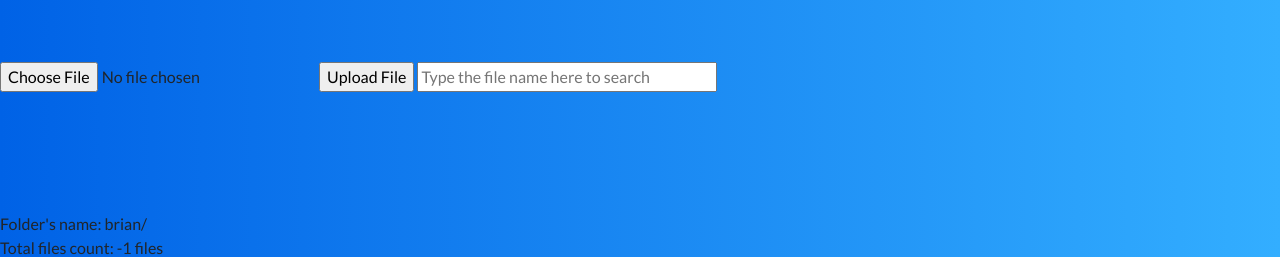
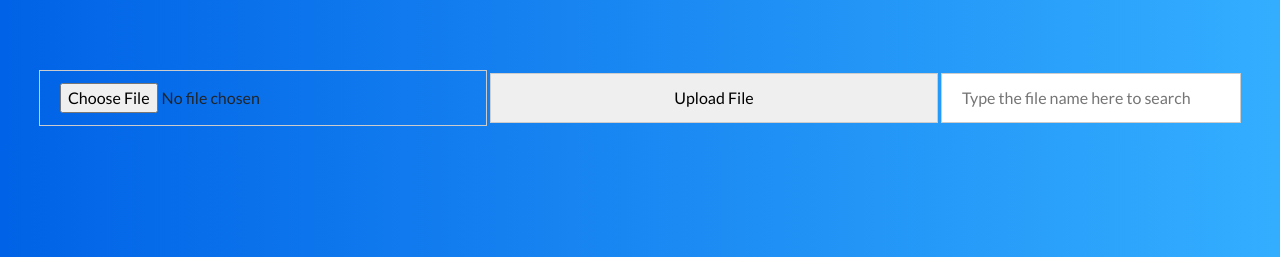
Before and after one commit to ewrybovic/Not-Google-Drive, a PHP site: page /profile.php in a window 1280 px wide. Shown: the part 106-363 px from the top of the page. Run offline with PHP 8.4, Linux system fonts and the light colour scheme; a user stored in the database is signed in.

Commit message:
style profile page

```diff
--- a/css/login.css
+++ b/css/login.css
@@ -17,6 +17,18 @@
   box-shadow: 0 0.5rem 1rem 0 rgba(0, 0, 0, 0.1);
 }
 
+.download{
+  display: center;
+  text-align: center;
+}
+.inputLogin{
+  width: 35%;
+  padding: 12px 20px;
+  margin: 8px 0;
+  display: inline-block;
+  border:1px solid #ccc;
+  box-sizing: border-box;
+}
 .card-signin .card-title {
   margin-bottom: 2rem;
   font-weight: 300;
```
